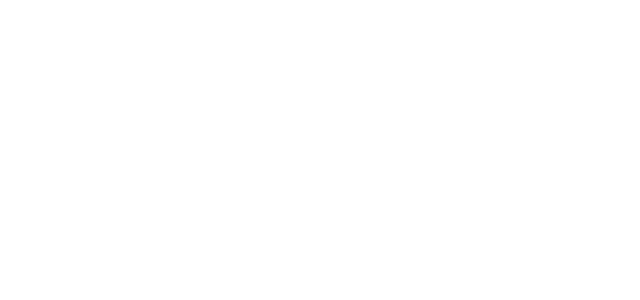
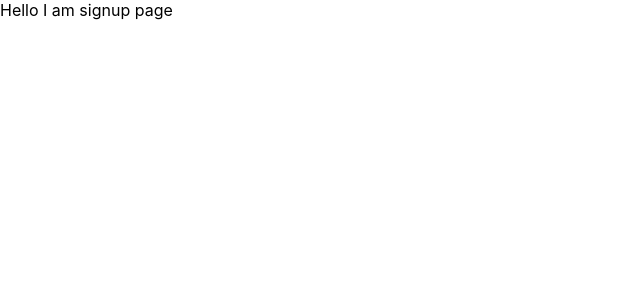
Before and after one commit to bhagatabhijeet/chype, a React (Create React App) app in the folder client/: page /signup in a window 1280 px wide. Shown: the top 300 px of the page, without its empty margins (0-640 px from the left). Built offline with nearby package versions, Linux system fonts and the light colour scheme.

Commit message:
add signup.jsx

```diff
--- a/client/src/index.js
+++ b/client/src/index.js
@@ -3,6 +3,7 @@
 import "./index.css";
 import App from "./App";
 import MainPage from "./pages/MainPage";
+import SignUp from "./pages/SignUp";
 import { BrowserRouter as Router, Route, Switch } from "react-router-dom";
 
 ReactDOM.render(
@@ -10,6 +11,7 @@
     <Router>
       <Switch>
         <Route exact path="/" component={App} />
+        <Route path="/signup" component={SignUp} />
         <Route path="/main" component={MainPage} />
       </Switch>
     </Router>
--- /dev/null
+++ b/client/src/pages/SignUp.jsx
@@ -0,0 +1,5 @@
+export default function SignUp() {
+  return (
+  <div>Hello I am signup page</div>
+  );
+}
```
